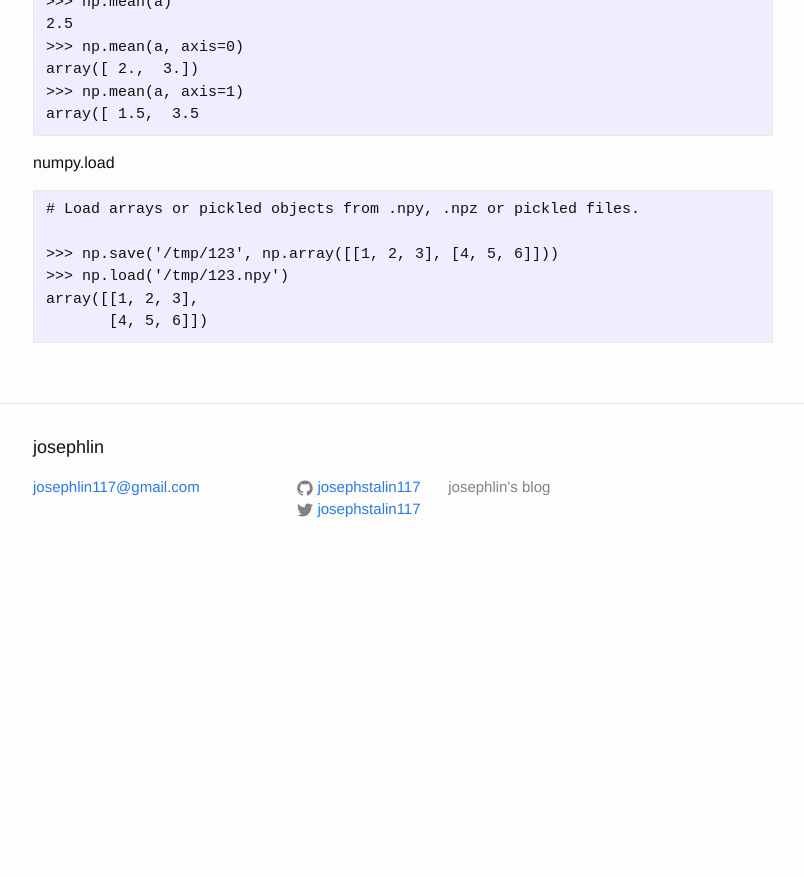
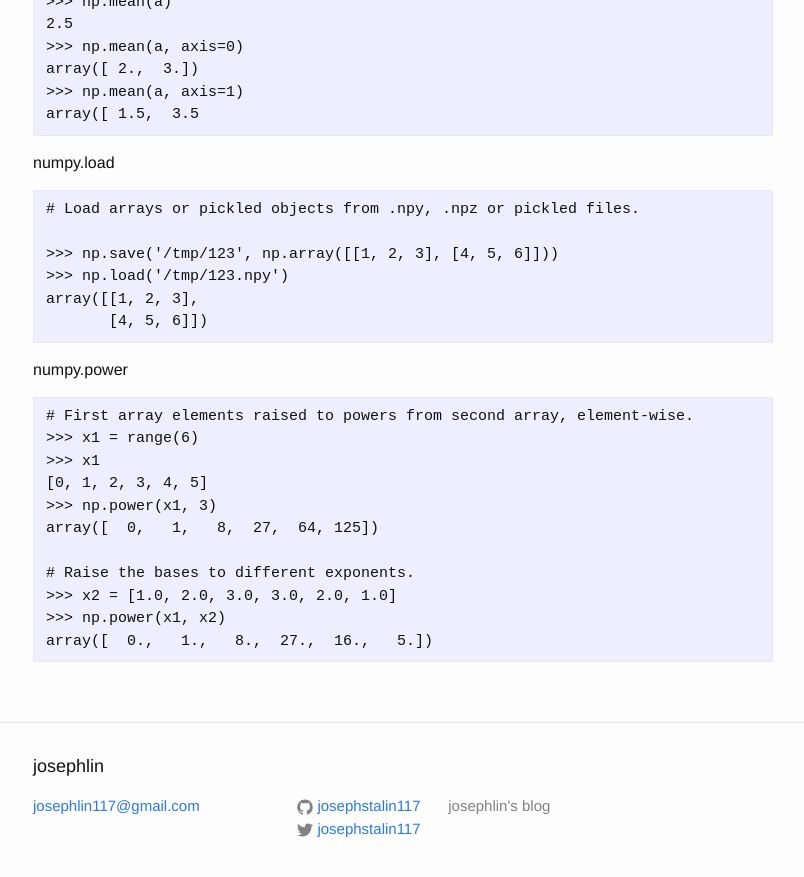
Before and after one commit to josephstalin117/josephstalin117.github.io, a Jekyll site: the page built from _posts/2018-3-3-numpy.markdown, in a window 1280 px wide and 900 px high, scrolled down 9372 px. Shown: the top 877 px of the window, without its empty margins (237-1041 px from the left). Built offline with Jekyll 4.4.1, drawn with Linux system fonts in a browser that asks for light colours; before the commit the page ends 9953 px from its top, so only the background shows below that.

Commit message:
add numpy.power & add new article scipy

````diff
--- a/_posts/2018-3-3-numpy.markdown
+++ b/_posts/2018-3-3-numpy.markdown
@@ -427,3 +427,18 @@ numpy.load
 array([[1, 2, 3],
        [4, 5, 6]])
 ```
+
+numpy.power
+```
+# First array elements raised to powers from second array, element-wise.
+>>> x1 = range(6)
+>>> x1
+[0, 1, 2, 3, 4, 5]
+>>> np.power(x1, 3)
+array([  0,   1,   8,  27,  64, 125])
+
+# Raise the bases to different exponents.
+>>> x2 = [1.0, 2.0, 3.0, 3.0, 2.0, 1.0]
+>>> np.power(x1, x2)
+array([  0.,   1.,   8.,  27.,  16.,   5.])
+```
````
Also changed, not shown: _posts/2019-3-28-scipy.markdown (added, +17 -0 lines).
